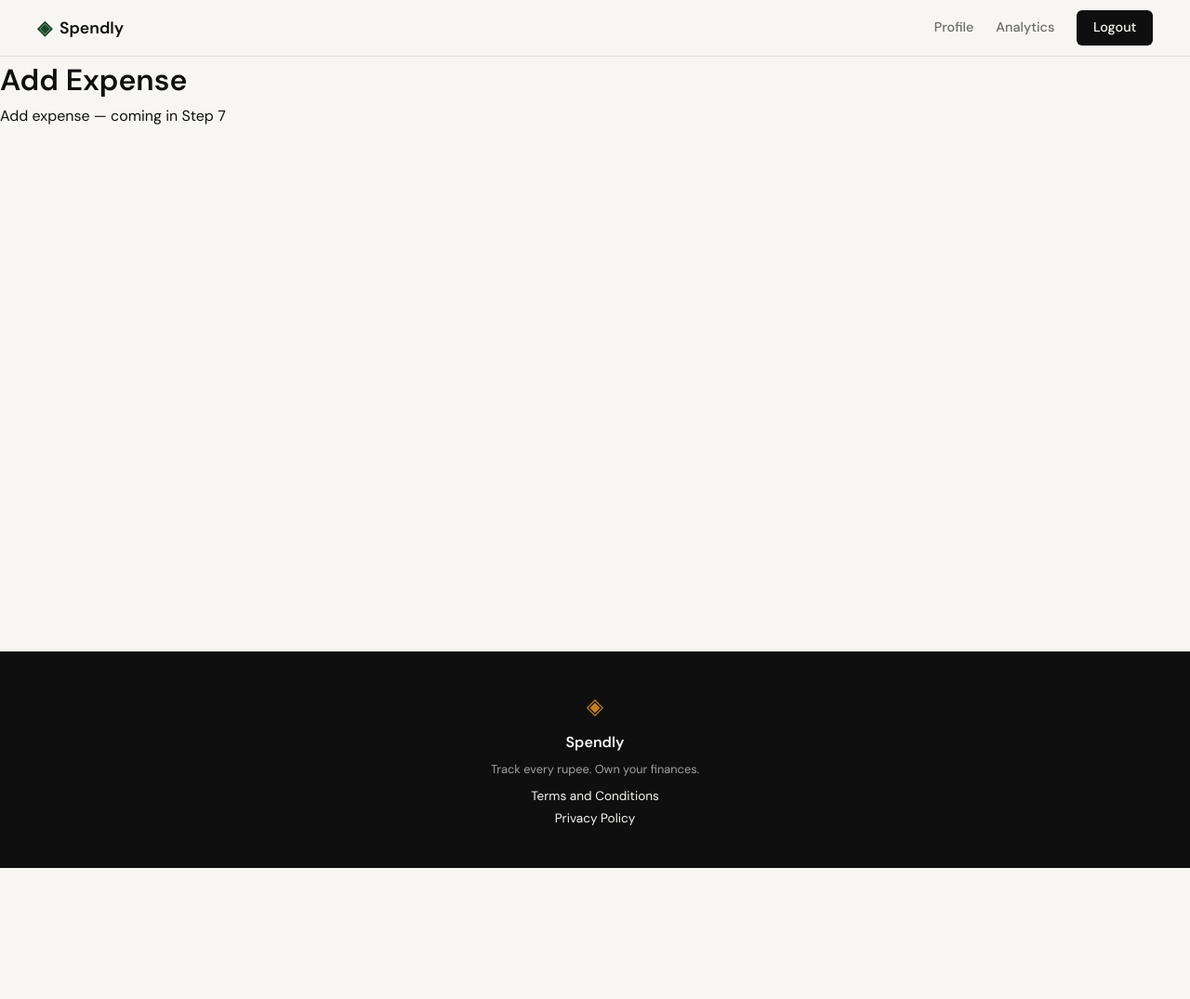
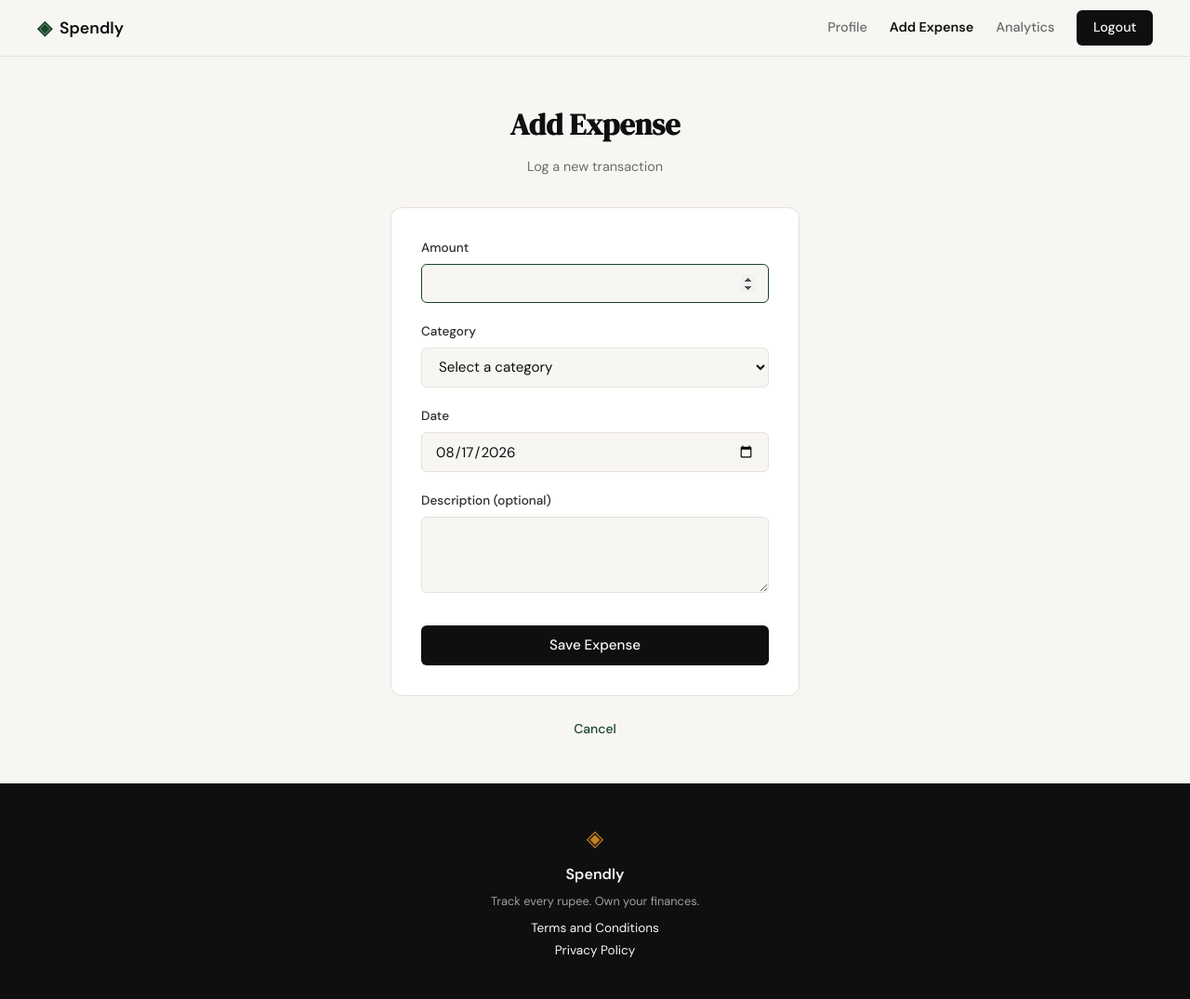
Before and after one commit to SaurabhSSB/spendly, a Flask app: page /expenses/add in a window 1280 px wide. Shown: the whole page at 93% size. Before the commit the page ends 934 px from the top, so only its background shows below. Run offline with Flask 3, Linux system fonts and the light colour scheme; a user stored in the database is signed in.

Commit message:
feat(expenses): add expense creation form and route (step 7)
Implements GET+POST /expenses/add: a login-guarded form for logging a new
expense, with server-side validation (amount, category, date, description)
and sticky repopulation of submitted values on validation failure.

- database/queries.py: new insert_expense() helper (parameterized INSERT)
- app.py: /expenses/add upgraded from a GET-only stub to a full GET+POST
  handler; validates input and redirects to /profile on success
- templates/add-expense.html: real form, reusing existing auth-card/
  form-input/btn-submit styles
- templates/profile.html + static/css/profile.css: "+ Add Expense" button
  next to Recent Transactions
- templates/base.html: "Add Expense" navbar link for logged-in users
- tests/test_add_expense.py: unit + route tests covering auth guards,
  every validation branch, sticky-value repopulation, and success paths

Spec: .claude/specs/07-add-expense.md

```diff
--- a/app.py
+++ b/app.py
@@ -1,6 +1,7 @@
 import re
 import sqlite3
 import calendar
+import math
 from datetime import date, datetime
 from flask import Flask, render_template, request, redirect, url_for, session, abort, flash
 from werkzeug.security import generate_password_hash, check_password_hash
@@ -25,6 +26,9 @@ def _parse_date(value):
         return parsed.strftime("%Y-%m-%d")
     except ValueError:
         return None
+
+
+EXPENSE_CATEGORIES = ["Food", "Transport", "Bills", "Health", "Entertainment", "Shopping", "Other"]
 
 
 def _months_ago(base, months):
@@ -237,9 +241,66 @@ def expenses_categories():
     return render_template("categories.html", breakdown=breakdown)
 
 
-@app.route("/expenses/add")
+@app.route("/expenses/add", methods=["GET", "POST"])
 def add_expense():
-    return render_template("add-expense.html")
+    if not session.get("user_id"):
+        return redirect(url_for("login"))
+
+    if request.method == "POST":
+        amount_raw = request.form.get("amount", "").strip()
+        category = request.form.get("category", "").strip()
+        date_str = request.form.get("date", "").strip()
+        description_raw = request.form.get("description", "").strip()
+
+        error = None
+        amount = None
+        parsed_date = None
+
+        if not amount_raw:
+            error = "Amount is required."
+        else:
+            try:
+                amount = float(amount_raw)
+            except ValueError:
+                error = "Amount must be a number."
+            else:
+                if not math.isfinite(amount) or amount <= 0:
+                    error = "Amount must be greater than 0."
+
+        if error is None and category not in EXPENSE_CATEGORIES:
+            error = "Please select a valid category."
+
+        if error is None:
+            parsed_date = _parse_date(date_str)
+            if parsed_date is None:
+                error = "Please enter a valid date."
+
+        if error is None and len(description_raw) > 200:
+            error = "Description must be 200 characters or less."
+
+        if error is not None:
+            return render_template(
+                "add-expense.html",
+                error=error,
+                categories=EXPENSE_CATEGORIES,
+                form_amount=amount_raw,
+                form_category=category,
+                form_date=date_str,
+                form_description=description_raw,
+            )
+
+        description = description_raw or None
+        queries.insert_expense(session["user_id"], amount, category, parsed_date, description)
+        return redirect(url_for("profile"))
+
+    return render_template(
+        "add-expense.html",
+        categories=EXPENSE_CATEGORIES,
+        form_amount="",
+        form_category="",
+        form_date=date.today().strftime("%Y-%m-%d"),
+        form_description="",
+    )
 
 
 @app.route("/expenses/<int:id>/edit")
--- a/database/queries.py
+++ b/database/queries.py
@@ -101,3 +101,14 @@ def get_category_breakdown(user_id, date_from=None, date_to=None):
         {"name": row["category"], "amount": row["total"], "pct": pct}
         for row, pct in zip(rows, pcts)
     ]
+
+
+def insert_expense(user_id, amount, category, expense_date, description):
+    db = get_db()
+    db.execute(
+        "INSERT INTO expenses (user_id, amount, category, date, description) "
+        "VALUES (?, ?, ?, ?, ?)",
+        (user_id, amount, category, expense_date, description)
+    )
+    db.commit()
+    db.close()
--- a/templates/add-expense.html
+++ b/templates/add-expense.html
@@ -3,8 +3,59 @@
 {% block title %}Add Expense — Spendly{% endblock %}
 
 {% block content %}
-<div class="container">
-    <h1>Add Expense</h1>
-    <p>Add expense — coming in Step 7</p>
-</div>
+
+<section class="auth-section">
+    <div class="auth-container">
+
+        <div class="auth-header">
+            <h1 class="auth-title">Add Expense</h1>
+            <p class="auth-subtitle">Log a new transaction</p>
+        </div>
+
+        <div class="auth-card">
+            {% if error %}
+            <div class="auth-error">{{ error }}</div>
+            {% endif %}
+
+            <form method="POST" action="{{ url_for('add_expense') }}">
+                <div class="form-group">
+                    <label for="amount">Amount</label>
+                    <input type="number" id="amount" name="amount"
+                           class="form-input" step="0.01" min="0.01"
+                           value="{{ form_amount }}" required autofocus>
+                </div>
+
+                <div class="form-group">
+                    <label for="category">Category</label>
+                    <select id="category" name="category" class="form-input" required>
+                        <option value="" disabled {% if not form_category %}selected{% endif %}>Select a category</option>
+                        {% for cat in categories %}
+                        <option value="{{ cat }}" {% if form_category == cat %}selected{% endif %}>{{ cat }}</option>
+                        {% endfor %}
+                    </select>
+                </div>
+
+                <div class="form-group">
+                    <label for="date">Date</label>
+                    <input type="date" id="date" name="date"
+                           class="form-input" value="{{ form_date }}" required>
+                </div>
+
+                <div class="form-group">
+                    <label for="description">Description (optional)</label>
+                    <textarea id="description" name="description"
+                              class="form-input" maxlength="200" rows="3">{{ form_description }}</textarea>
+                </div>
+
+                <button type="submit" class="btn-submit">Save Expense</button>
+            </form>
+        </div>
+
+        <p class="auth-switch">
+            <a href="{{ url_for('profile') }}">Cancel</a>
+        </p>
+
+    </div>
+</section>
+
 {% endblock %}
--- a/templates/base.html
+++ b/templates/base.html
@@ -21,6 +21,7 @@
             <div class="nav-links">
                 {% if session.user_id %}
                     <a href="{{ url_for('profile') }}">Profile</a>
+                    <a href="{{ url_for('add_expense') }}"{% if request.endpoint == 'add_expense' %} class="active"{% endif %}>Add Expense</a>
                     <a href="{{ url_for('analytics') }}"{% if request.endpoint == 'analytics' %} class="active"{% endif %}>Analytics</a>
                     <a href="{{ url_for('logout') }}" class="nav-cta">Logout</a>
                 {% else %}
--- a/templates/profile.html
+++ b/templates/profile.html
@@ -51,7 +51,10 @@
     </div>
 
     <div class="profile-panel">
-      <h2 class="panel-title">Recent Transactions</h2>
+      <div class="panel-header">
+        <h2 class="panel-title">Recent Transactions</h2>
+        <a href="{{ url_for('add_expense') }}" class="btn-primary">+ Add Expense</a>
+      </div>
       {% if transactions %}
       <table class="transactions-table">
         <thead>
```
Also changed, not shown: static/css/profile.css (+13 -0 lines), tests/test_add_expense.py (added, +275 -0 lines), .claude/specs/07-add-expense.md (added).
